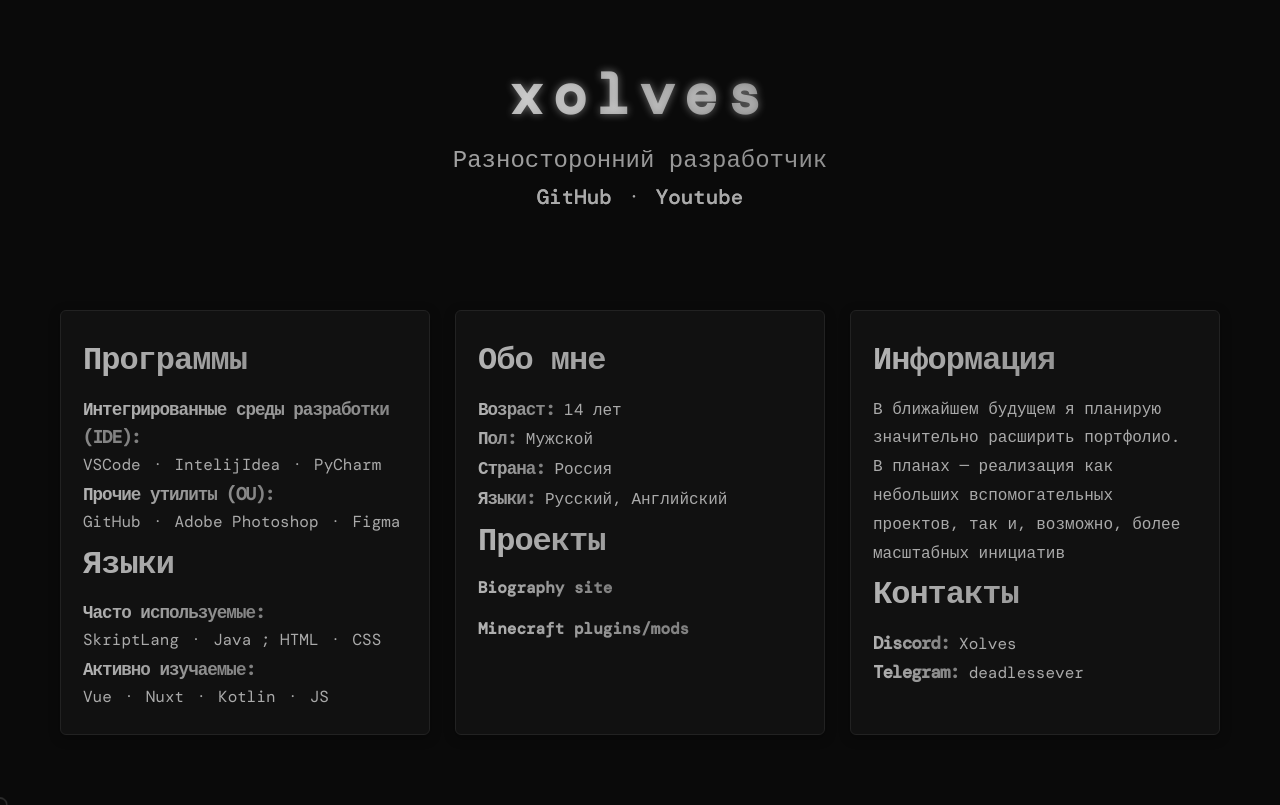
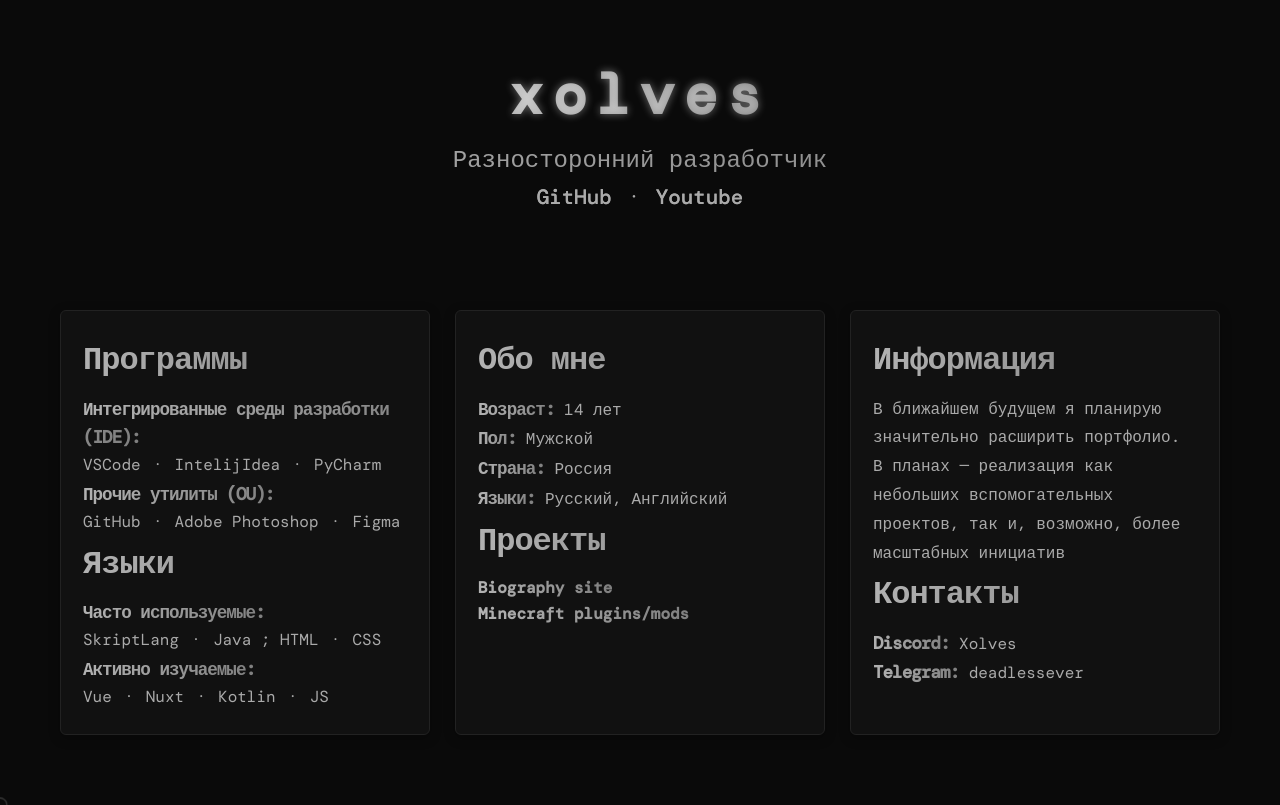
Before and after one commit to xlves/xlves.github.io, a plain HTML site: page index.html in a window 1280 px wide. Drawn offline with nearby package versions, Linux system fonts and the light colour scheme; a web font is replaced by a local one.

Commit message:
Update style.css

```diff
--- a/css/style.css
+++ b/css/style.css
@@ -205,7 +205,7 @@ p {
     cursor: none;
     font-size: 1rem;
     font-weight: 600;
-    margin-bottom: 15px;
+    margin: 0 auto;
     letter-spacing: 0px;
     background: linear-gradient(to right, #dbdbdb 0%, #757575 100%);
     -webkit-background-clip: text;
```
